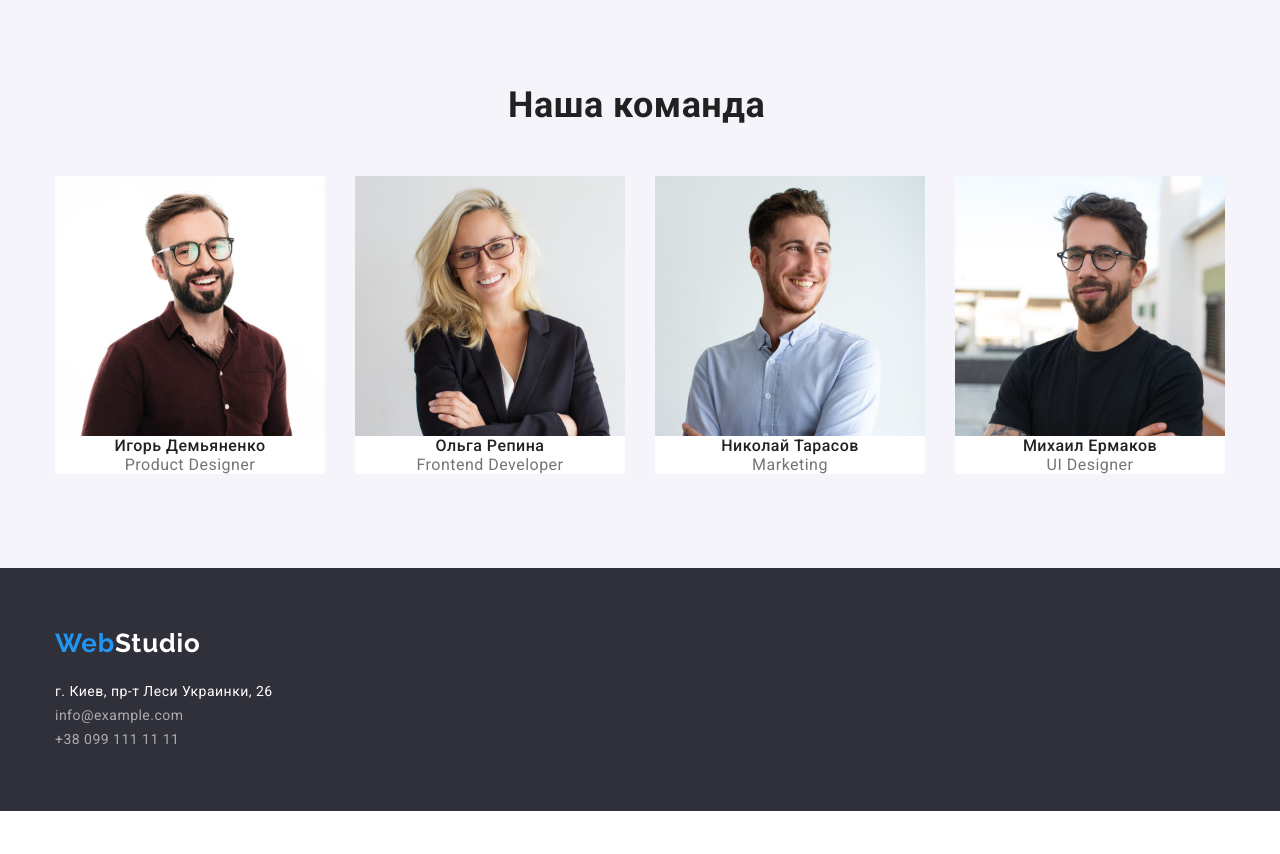
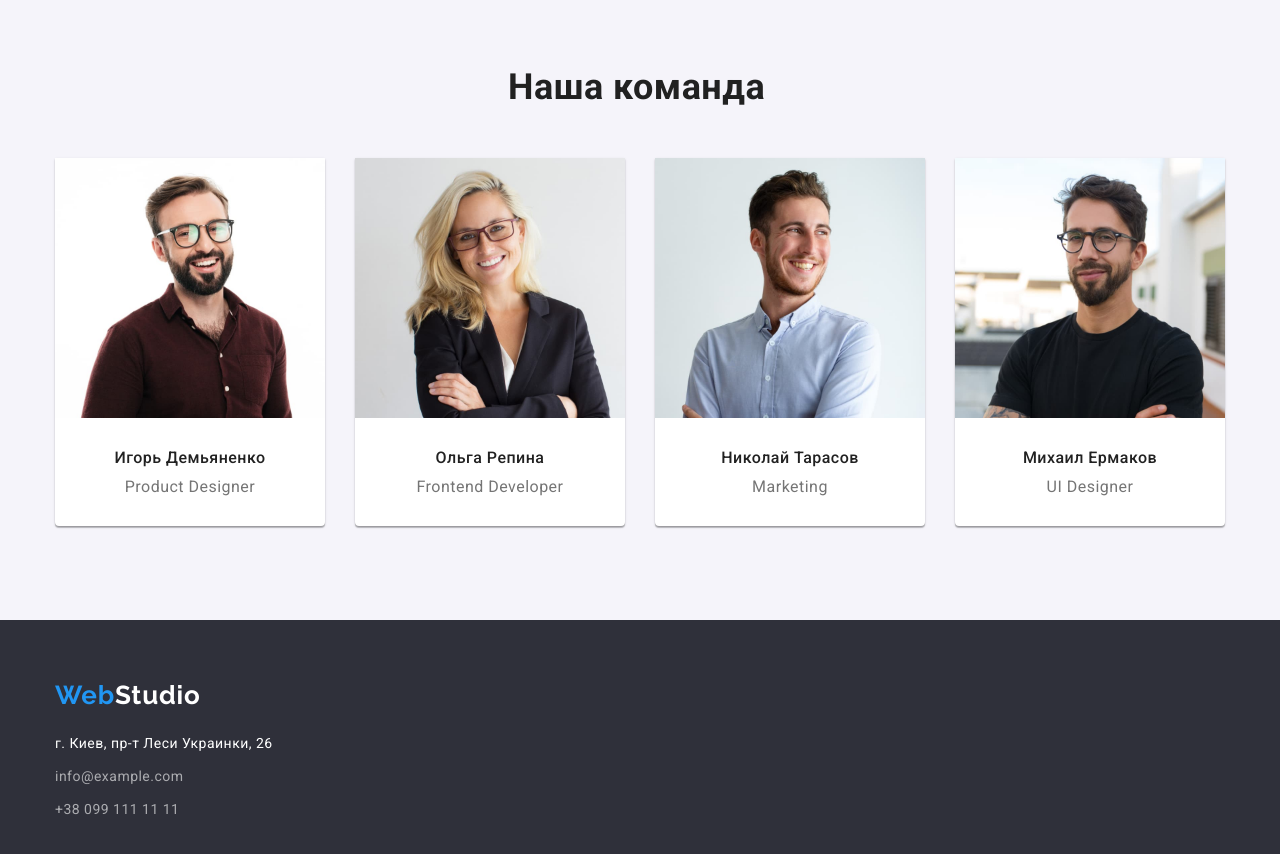
Before and after one commit to VassiliSushynskyy/goit-markup-hw-03, a plain HTML site: page index.html in a window 1280 px wide. Shown: the part 1480-2334 px from the top of the page. Before the commit the page ends 2291 px from the top, so only its background shows below. Drawn offline with nearby package versions, Linux system fonts and the light colour scheme.

Commit message:
finish correct

```diff
--- a/css/styles.css
+++ b/css/styles.css
@@ -172,12 +172,14 @@ body {
   width: 200px;
   height: 50px;
   border-radius: 4px;
-  margin: 30px;
+  margin-top: 30px;
 }
-.hero-container {
+.hero-section {
   text-align: center;
   padding-top: 200px;
+  padding-bottom: 200px;
 }
+
 .hero-btn :hover,
 .hero-btn:focus {
   background: #188ce8;
@@ -227,7 +229,7 @@ body {
 
 .about-us-lists {
   display: flex;
-  padding-top: 50px;
+  margin-top: 50px;
 }
 /*--------------------------------------our team*/
 .our-team {
@@ -236,9 +238,12 @@ body {
 .our-team-lists {
   display: flex;
   text-align: center;
-  padding-top: 50px;
+  margin-top: 50px;
   align-items: center;
   justify-content: space-between;
+}
+.our-team-lists .list-team:not(:last-child) {
+  margin-right: 30px;
 }
 .our-team-h {
   font-weight: 700;
@@ -252,16 +257,26 @@ body {
 }
 .list-team {
   background: var(--background-color);
+  width: 270px;
+  box-shadow: 0px 1px 3px rgba(0, 0, 0, 0.12), 0px 1px 1px rgba(0, 0, 0, 0.14),
+    0px 2px 1px rgba(0, 0, 0, 0.2);
+  border-radius: 0px 0px 4px 4px;
 }
 .team-name {
   font-weight: 500;
   font-size: 16px;
   line-height: 1.19;
+  /*margin-top: 30px;*/
 }
 .profession {
   color: var(--secondary-color-text);
   font-size: 16px;
   line-height: 1.19;
+  margin-top: 10px;
+}
+.list-team-text {
+  padding-top: 30px;
+  padding-bottom: 30px;
 }
 /*-----------------------------footer---------------------*/
 .footer {
@@ -273,7 +288,7 @@ body {
 .studio-footer {
   color: var(--text-on-background-color);
 }
-.address {
+.adress {
   background: var(--color-backgrount-hero-footer);
   color: var(--text-on-background-color);
   margin-top: 20px;
@@ -285,6 +300,7 @@ body {
   font-size: 14px;
   line-height: 1.71;
   color: var(--text-on-background-color);
+  margin-bottom: 10px;
 }
 .footer-mail {
   font-family: Roboto, sans-serif;
@@ -293,6 +309,7 @@ body {
   font-size: 14px;
   line-height: 1.71;
   color: rgba(255, 255, 255, 0.6);
+  margin-bottom: 10px;
 }
 .footer-tel {
   font-family: Roboto, sans-serif;
@@ -314,6 +331,11 @@ body {
 .footer-tel:focus {
   color: var(--accent-color);
 }
+.mail,
+.tel {
+  margin-top: 9px;
+}
+
 /*---------------------------------Project page----------------------------*/
 .our-projects-text {
   position: absolute;
--- a/index.html
+++ b/index.html
@@ -49,7 +49,7 @@
       </div>
     </header>
     <main>
-      <section class="hero section">
+      <section class="hero hero-section">
         <div class="container hero-container">
           <h1 class="title-hero">Эффективные решения для вашего бизнеса</h1>
           <button class="hero-btn btn" type="button">Заказать услугу</button>
@@ -128,8 +128,10 @@
                 width="270"
                 height="260"
               />
+              <div class="list-team-text">
                 <h3 class="team-name">Игорь Демьяненко</h3>
                 <p lang="en" class="profession">Product Designer</p>
+              </div>
             </li>
             <li class="list list-team">
               <img
@@ -138,8 +140,10 @@
                 width="270"
                 height="260"
               />
+              <div class="list-team-text">
                 <h3 class="team-name">Ольга Репина</h3>
                 <p lang="en" class="profession">Frontend Developer</p>
+              </div>
             </li>
             <li class="list list-team">
               <img
@@ -148,8 +152,10 @@
                 width="270"
                 height="260"
               />
+              <div class="list-team-text">
                 <h3 class="team-name">Николай Тарасов</h3>
                 <p lang="en" class="profession">Marketing</p>
+              </div>
             </li>
             <li class="list list-team">
               <img
@@ -158,8 +164,10 @@
                 width="270"
                 height="260"
               />
+              <div class="list-team-text">
                 <h3 class="team-name">Михаил Ермаков</h3>
                 <p lang="en" class="profession">UI Designer</p>
+              </div>
             </li>
           </ul>
         </div>
@@ -170,9 +178,9 @@
         <a class="logo list" href="./index.html"
           >Web<span class="studio-footer">Studio</span></a
         >
-        <address class="address">
+        <address class="adress">
           <ul class="list address-list">
-            <li>
+            <li class="adress-item">
               <a
                 class="link place-map"
                 href="https://goo.gl/maps/voZE4Y9xKVuV1Vnt5"
@@ -181,12 +189,12 @@
                 >г. Киев, пр-т Леси Украинки, 26</a
               >
             </li>
-            <li>
+            <li class="adress-item mail">
               <a class="link footer-mail" href="mailto:info@example.com"
                 >info@example.com</a
               >
             </li>
-            <li>
+            <li class="adress-item tel">
               <a class="link footer-tel" href="tel:+380991111111"
                 >+38 099 111 11 11</a
               >
```
Also changed, not shown: portfolio.html (+4 -4 lines). Lines whose indentation alone changed are shown as unchanged.
